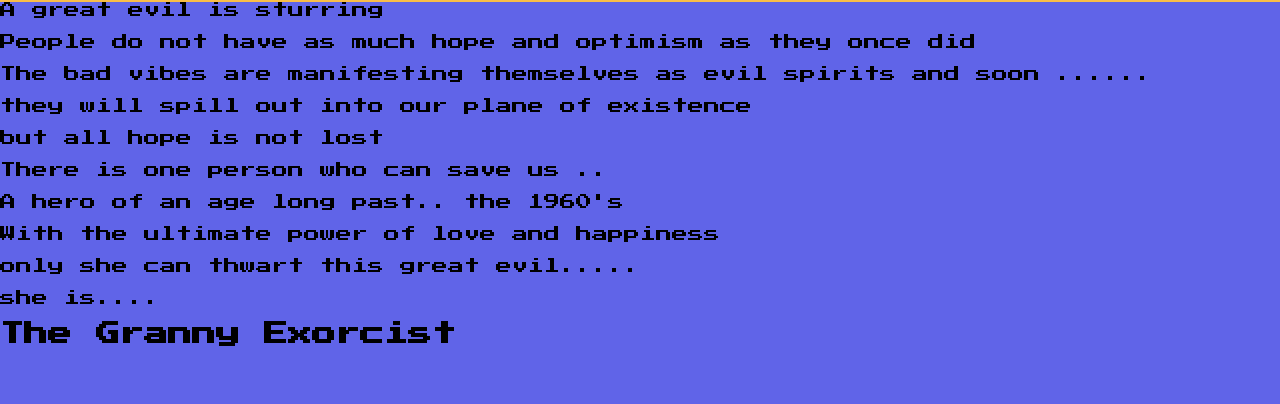
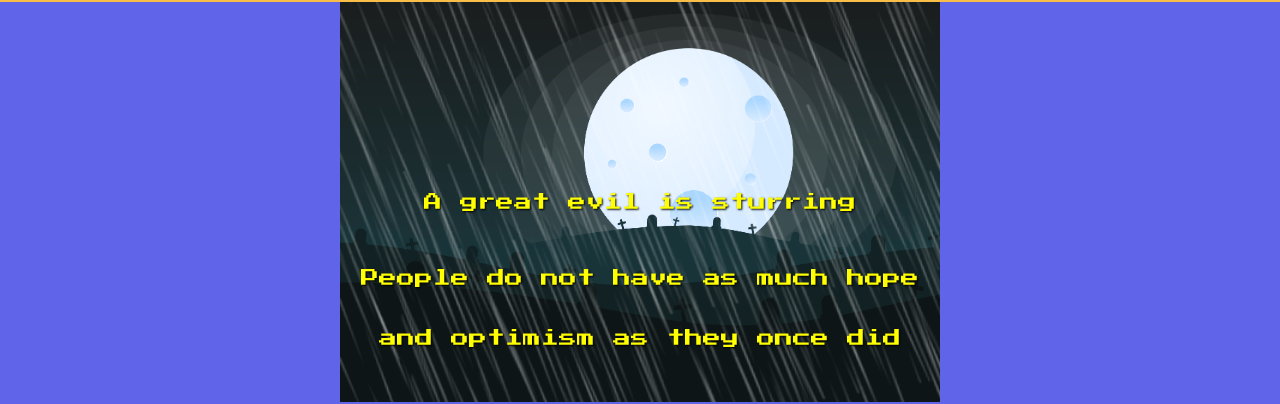
Before and after one commit to dilner1/Granny_Exorcist, a plain HTML site: page index.html in a window 1280 px wide. Shown: the part 110-514 px from the top of the page. Drawn offline with Linux system fonts and the light colour scheme.

Commit message:
add css and images for intro screen

```diff
--- a/assets/css/style.css
+++ b/assets/css/style.css
@@ -21,6 +21,111 @@ body {
     padding: 1rem;
 }
 
+#intro-screen-wrapper {
+    width: 100%;
+    display: flex;
+    justify-content: center;
+    overflow: hidden;
+}
+#intro-screen {
+    background: url('/assets/images/intro-background.png');
+    background-repeat: no-repeat;
+    background-size: cover;
+    width: 600px;
+    height: 400px;
+    justify-content: center;
+}
+#intro-text {
+    position: relative;
+    text-align: center;
+    z-index: 2;
+    color: yellow;
+    animation: text-scroll;
+    animation-duration: 35s;
+    overflow: hidden;
+    animation-timing-function: linear;
+    animation-iteration-count: 1;
+    animation-fill-mode: forwards;
+}
+#intro-text p {
+    text-align: center;
+    line-height: 60px;
+    font-size: large;
+    text-shadow: 1px 1px 2px black;
+}
+@keyframes text-scroll {
+    0%
+    {
+        top: 0;
+    }
+    100%
+    {
+        top: -1610px;
+    }
+}
+.rain {
+    width: 600px;
+    height: 400px;
+    z-index: 1;
+    background: url('/assets/images/rain.png') no-repeat center center;
+    background-size: cover;
+    animation: rain .123s linear infinite;
+    transition: ease-in;
+}
+.rain:before {
+    content: '';
+    position: absolute;
+    width: 600px;
+    height: 400px;
+    background: #FFFFFF;
+    animation: lightning 4s linear infinite;
+    opacity: 0;
+}
+@keyframes rain {
+    0%
+    {
+        background-position: 0% 0%;
+    }
+    100%
+    {
+        background-position: 5% 100%;
+    }
+}
+@keyframes lightning {
+    0%
+    {
+        opacity: 0;
+    }
+    10%
+    {
+        opacity: 0;
+    }
+    11%
+    {
+        opacity: 1;
+    }
+    14%
+    {
+        opacity: 0;
+    }
+    20%
+    {
+        opacity: 0;
+    }
+    21%
+    {
+        opacity: 1;
+    }
+    24%
+    {
+        opacity: 0;
+    }
+    104%
+    {
+        opacity: 0;
+    }
+}
+
 .start_game {
     text-align: center;
     color: #FFFFFF;
@@ -30,6 +135,8 @@ body {
 
 .start_game a {
     text-decoration: none;
+    color: #ffffff;
+    font-size: 200%;
 }
 
 #canvas {
--- a/index.html
+++ b/index.html
@@ -38,11 +38,13 @@
                 <h2>The Granny Exorcist</h2>
                 <br>
                 <br>
-                <p class="start_game"><a rel="start game" href="game.html">start game</a></p>
+
             </div>
+
 
         </div>
     </div>
+    <nav class="start_game"><a rel="start game" href="game.html">start</a></nav>
 
 </body>
 </html>
```
Also changed, not shown: assets/images/intro-background.png (added), assets/images/rain.png (added).
